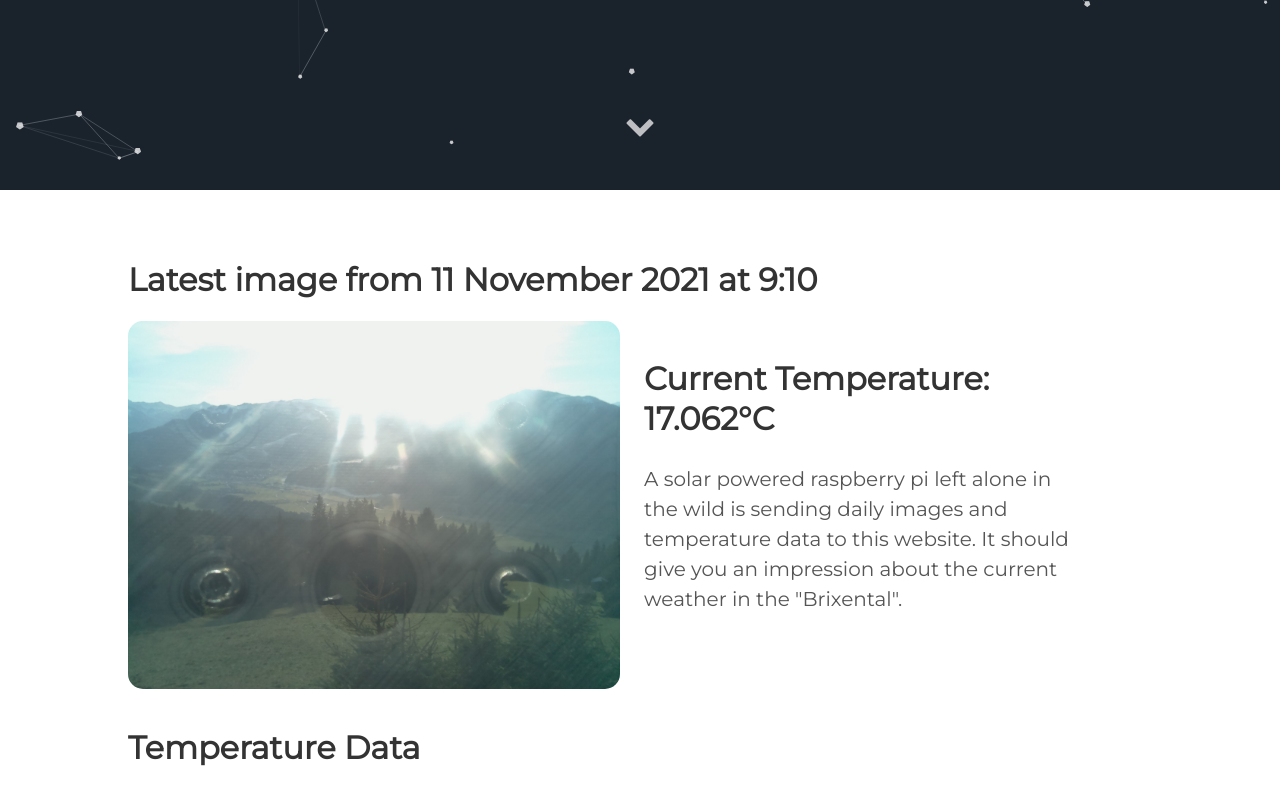
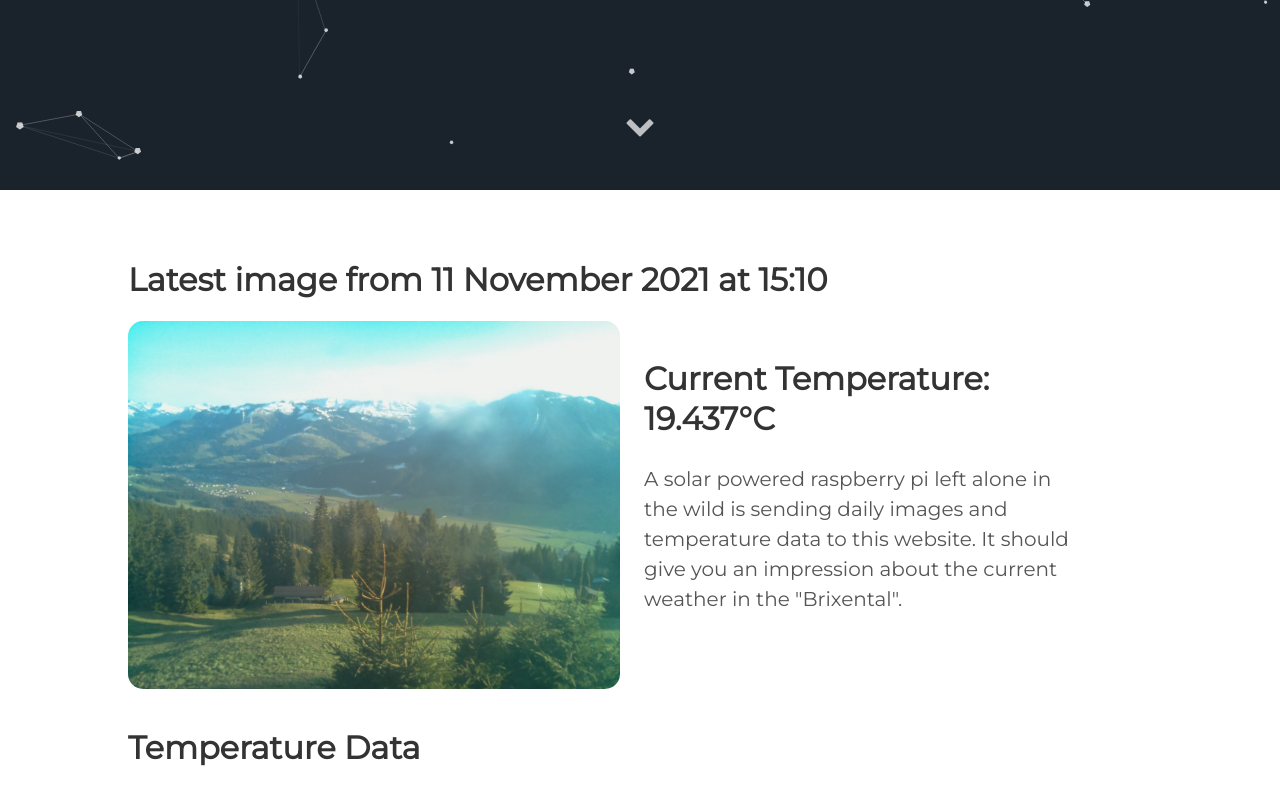
Before and after one commit to vektorious/vektorious.github.io, a Jekyll site: the page built from resources/huette.md, in a window 1280 px wide and 900 px high, scrolled down 710 px. Shown: the top 805 px of the window. Built offline with Jekyll 4.4.1, drawn with Linux system fonts in a browser that asks for light colours.

Commit message:
I'm a bot beep boop

```diff
--- a/resources/huette.md
+++ b/resources/huette.md
@@ -6,13 +6,13 @@ image: '/assets/img/'
 description: 'Live image from the Austrian alps'
 twitter_text: ' '
 ---
-## Latest image from 11 November 2021 at  9:10
+## Latest image from 11 November 2021 at 15:10
 <div class="huette">
   <div class="huette-image">
     <img src="{{ "/assets/img/huette.jpg" | prepend: site.baseurl }}">
   </div>
   <div class="huette-text">
-        <h2>Current Temperature: 17.062°C</h2>
+        <h2>Current Temperature: 19.437°C</h2>
         <p>A solar powered raspberry pi left alone in the wild is sending daily images and temperature data to this website. It should give you an impression about the current weather in the "Brixental".</p>
 
   </div>
```
Also changed, not shown: rpi-script/2021-11-11_150912.txt (renamed from rpi-script/2021-11-11_090911.txt, +5 -5 lines), rpi-script/huette.md (+2 -2 lines), assets/img/huette.jpg, assets/img/temp_plot.png, rpi-script/temp_plot.png, 1 other file.
